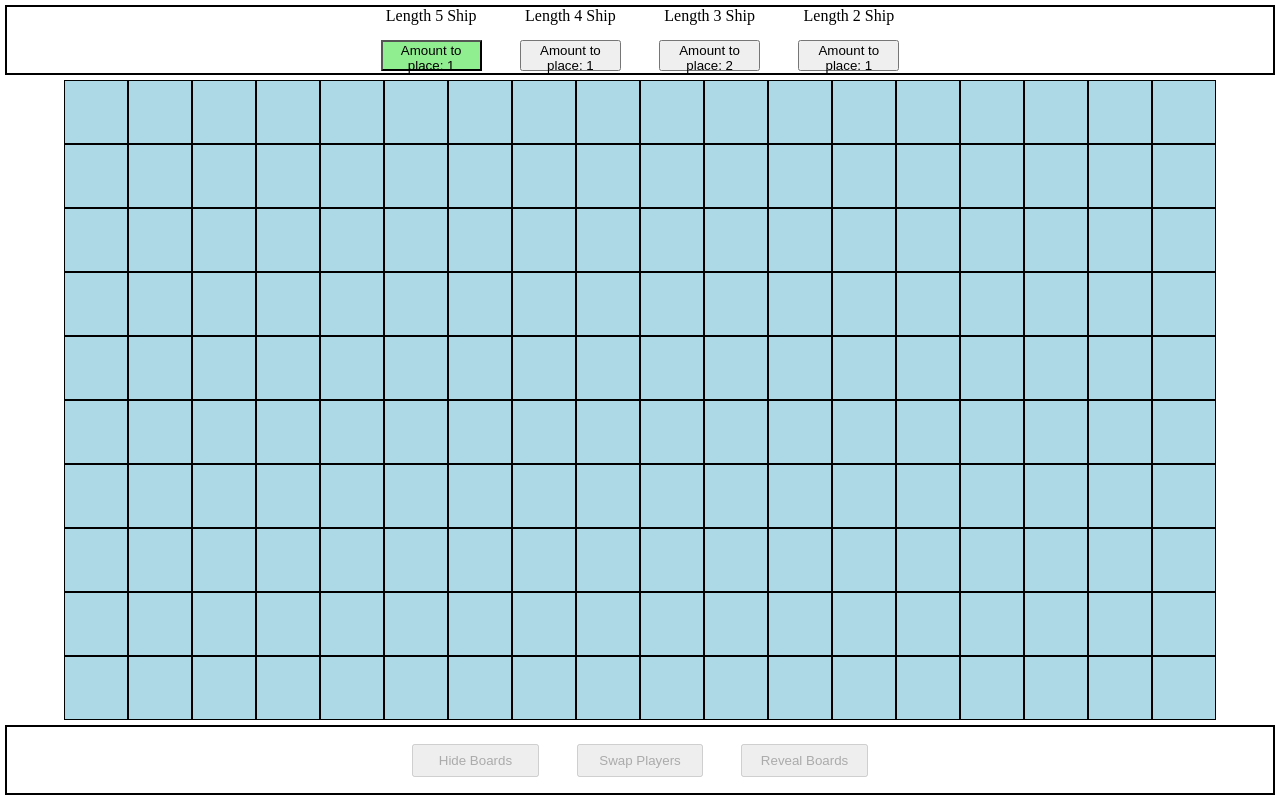
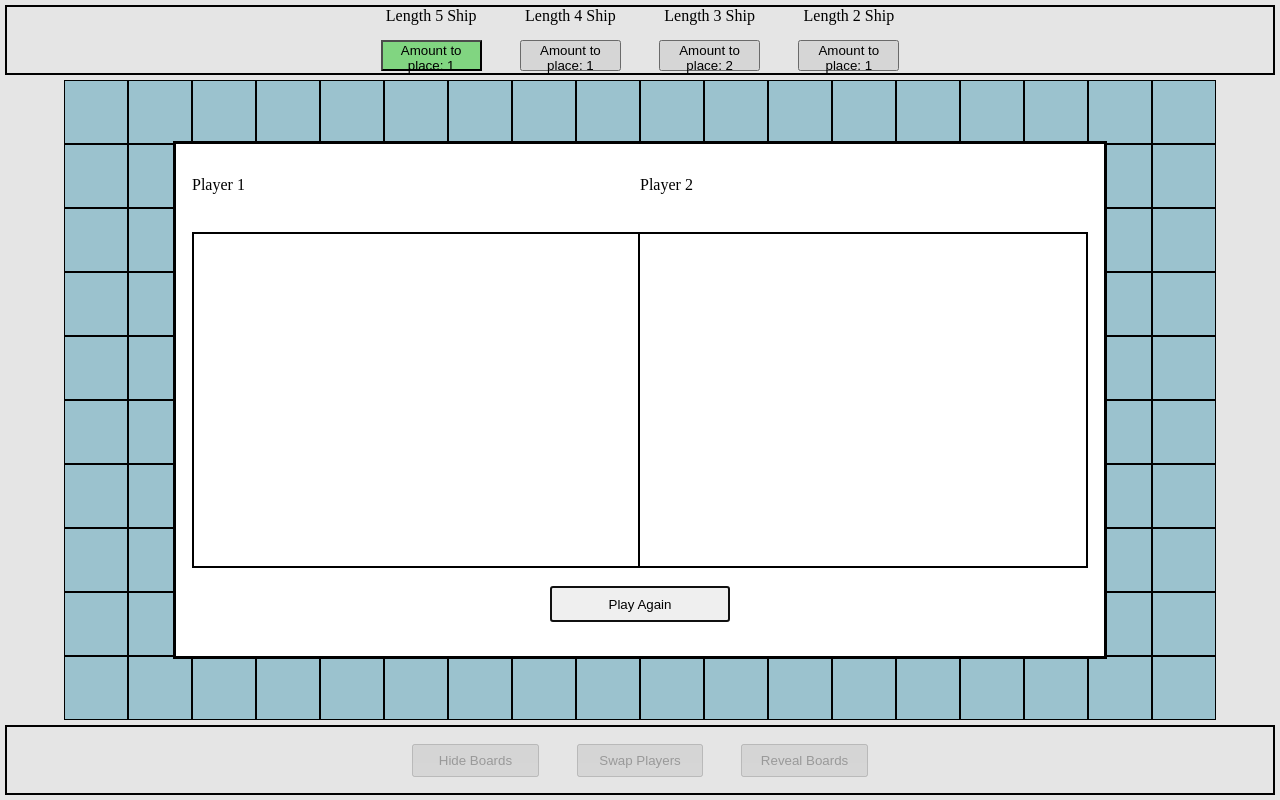
Before and after one commit to Blade21Shade/ODIN_Battleship, a website with bundled scripts: page src/index.html in a window 1280 px wide. Built offline with nearby package versions, Linux system fonts and the light colour scheme.

Commit message:
Create basic layout and show logic for the End of Game dialog
The dialog doesn't show any info as of this commit, it is just structured. I also plan to add a 'pre-game' dialog which explains the rules of and how to play the game, but that is a later project.

index.html
- Create a dialog to show end of game stats; has nested elements

style.css
- Create rules to style the dialog and nested elements
 - Just layout and sizing

index.js
- Update shotListener(...)
 - If the game should end after a shot, it shows the End of Game dialog
- Created enableDialogCloseButtons()
 - Adds an event listener to the close button of the End of Game dialog button so the dialog can be closed
  - This button will be used to play the game again, not just close the dialog; the logic for starting a new game is not written yet
 - I plan to use this for the 'pre-game' dialog as well, hence the plural name
- Update testingNeeds()
 - Shows the End of Game dialog now
 - This is so I could format the dialog as needed; once formatting is finished this logic should be removed

UIState.js
- Created variables for the End of Game dialog and the Play Again button
 - Getters for both
- Update initialize()
 - Grabs the dialog and button

```diff
--- a/src/UIState.js
+++ b/src/UIState.js
@@ -1,3 +1,11 @@
+// Dialogs
+/** @type {HTMLDialogElement} */
+let endGameDialog;
+
+// Buttons used to close dialogs
+/** @type {HTMLButtonElement} */
+let playAgainButton;
+
 // Buttons the user uses to select ship sizes
 /** @type {HTMLButtonElement} */
 let select2LengthShipButton;
@@ -42,6 +50,9 @@ let board2Element; // The opposing player's board without ships and the active p
  * Assigns each variable to the DOM element it refers to
  */
 function initializeUIState() {
+    endGameDialog = document.querySelector("#endGameDialog");
+    playAgainButton = document.querySelector("#playAgainButton");
+
     board1Element = document.querySelector("#board1");
     board2Element = document.querySelector("#board2");
 
@@ -58,6 +69,14 @@ function initializeUIState() {
     hideBoardsButton = document.querySelector("#hideBoardsButton");
     swapPlayersButton = document.querySelector("#swapPlayersButton");
     revealBoardsButton = document.querySelector("#revealBoardsButton");
+}
+
+function getEndGameDialog() {
+    return endGameDialog;
+}
+
+function getPlayAgainButton() {
+    return playAgainButton;
 }
 
 function getHideBoardsButton() {
@@ -138,4 +157,4 @@ function setCurrentlySelectedXLengthShipButton(length) {
     currentlySelectedXLengthShipButton = setTo;
 }
 
-export {initializeUIState, getBoard1Element, getBoard2Element, getHideBoardsButton, getRevealBoardsButton, getSwapPlayersButton, getSelect2LengthShipButton, getSelect3LengthShipButton, getSelect4LengthShipButton, getSelect5LengthShipButton, getSelect2LengthShipSpan, getSelect3LengthShipSpan, getSelect4LengthShipSpan, getSelect5LengthShipSpan, getCurrentlySelectedXLengthShipButtonID, setCurrentlySelectedXLengthShipButton}
+export {initializeUIState, getBoard1Element, getBoard2Element, getHideBoardsButton, getRevealBoardsButton, getSwapPlayersButton, getSelect2LengthShipButton, getSelect3LengthShipButton, getSelect4LengthShipButton, getSelect5LengthShipButton, getSelect2LengthShipSpan, getSelect3LengthShipSpan, getSelect4LengthShipSpan, getSelect5LengthShipSpan, getCurrentlySelectedXLengthShipButtonID, setCurrentlySelectedXLengthShipButton, getEndGameDialog, getPlayAgainButton}
--- a/src/index.html
+++ b/src/index.html
@@ -8,6 +8,24 @@
     <link rel="stylesheet" href="style.css">
 </head>
 <body>
+    <dialog id="endGameDialog" closedby="none">
+        <div id="playerTitles">
+            <p>Player 1</p>
+            <P>Player 2</P>
+        </div>
+        <div id="playerStatsContainer">
+            <div id="player1Stats">
+                <div class="shotStats"></div>
+                <div class="endBoard"></div>
+            </div>
+            <div id="player2Stats">
+                <div class="shotStats"></div>
+                <div class="endBoard"></div>
+            </div>
+        </div>
+        <button id="playAgainButton">Play Again</button>
+    </dialog>
+
     <div class = "header">
         <div>
             <p>Length 5 Ship</p>
--- a/src/index.js
+++ b/src/index.js
@@ -33,6 +33,7 @@ function initialize() {
     DOMManipulation.initializePlayerButtons();
     setCurrentState(SETUP_OR_GAMEPLAY.SETUP);
     enableSwapProcessButtonEventListeners();
+    enableDialogCloseButtons();
 }
 
 /**
@@ -42,6 +43,9 @@ function initialize() {
 function testingNeeds() {
     GameSetup.enableSelectShipLengthButtonHandlers();
     GameSetup.enableShipPlacementHandlers();
+
+    let endGameDialog = UIState.getEndGameDialog();
+    endGameDialog.showModal();
 }
 
 /**
@@ -108,6 +112,8 @@ function shotListener(event) {
             // End of game logic
             self.disableSwapProcessButtonEventListeners();
             // Put up some kind of graphic showing game info !!!
+            let endGameDialog = UIState.getEndGameDialog();
+            endGameDialog.showModal();
         } else { // Game doesn't end
             // Enable the hide button so the players can start the swap process
             DOMManipulation.enableButton(DOMManipulation.BUTTON_NAMES.HIDE_BOARDS);
@@ -121,6 +127,20 @@ function shotListener(event) {
         }
 
     }
+}
+
+/**
+ * Enables the buttons needed to close dialogs
+ */
+function enableDialogCloseButtons() {
+
+    // End game dialog
+    let playAgainButton = UIState.getPlayAgainButton();
+    playAgainButton.addEventListener("click", () => {
+        // Re-initialize all game stuff !!!
+
+        playAgainButton.parentElement.close();
+    });
 }
 
 /**
--- a/src/style.css
+++ b/src/style.css
@@ -109,3 +109,50 @@ body {
 .header button.selected {
     background-color: lightgreen;
 }
+
+dialog#endGameDialog {
+    height: 60%;
+    width: 70%;
+
+    display: grid;
+    grid-template-columns: 100%;
+    grid-template-rows: 15% 70% 15%;
+}
+
+dialog #playerTitles {
+    display: grid;
+
+    grid-template-columns: 50% 50%;
+    grid-template-rows: 100%;
+}
+
+dialog #playerStatsContainer {
+    border: 2px solid black;
+
+    display: grid;
+
+    grid-template-columns: 50% 50%;
+    grid-template-rows: 100%;
+}
+
+dialog #playerStatsContainer #player1Stats, dialog #playerStatsContainer #player2Stats{
+    box-sizing: border-box;
+    padding: 5px;
+
+    display: grid;
+
+    grid-template-columns: 50% 50%;
+    grid-template-rows: 100%;
+}
+
+dialog #playerStatsContainer #player1Stats {
+    border-right: 2px black solid;
+}
+
+dialog #playAgainButton {
+    align-self: center;
+    justify-self: center;
+
+    width: 20%;
+    height: 50%;
+}
```
